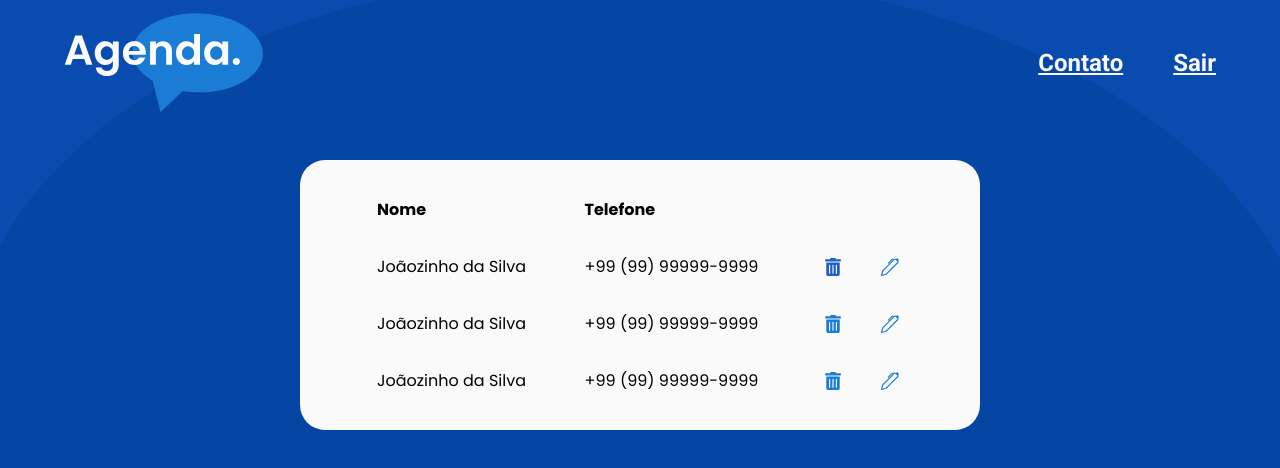
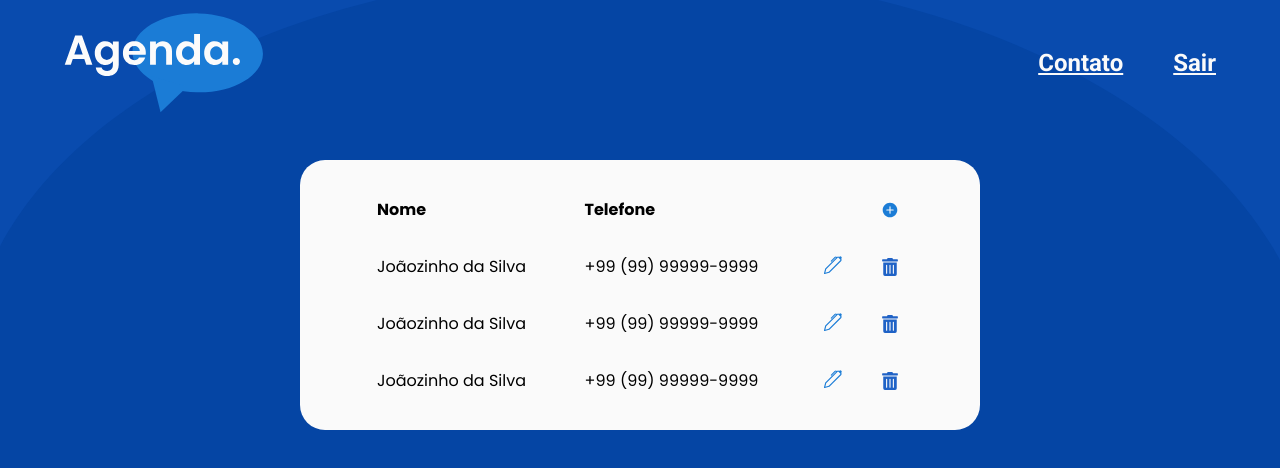
Before and after one commit to rodwendrel/projeto-agenda, a React (Create React App) app: page /contact/listcontact in a window 1280 px wide. Shown: the top 468 px of the page. Built offline with nearby package versions, Linux system fonts and the light colour scheme.

Commit message:
Invertendo Ordem dos Icons e Alterando Arquivo 'NoContact'

```diff
--- a/src/pages/Home/ListContact/ListContact.js
+++ b/src/pages/Home/ListContact/ListContact.js
@@ -3,6 +3,8 @@ import Nav from '../../../components/Nav/Nav';
 import './style.css';
 import {FaTrashAlt} from 'react-icons/fa';
 import {BsPen} from 'react-icons/bs';
+import {IoIosAddCircle} from 'react-icons/io';
+import {Link} from 'react-router-dom';
 
 function RegisterContact() {
     return (
@@ -18,12 +20,32 @@ function RegisterContact() {
                     <th>Nome</th>
                     <th>Telefone</th>
                     <th></th>
-                    <th></th>
+                    <th>
+                        <button className="add-button">
+                            <IoIosAddCircle
+                                size={18}
+                                color="#1B7CD6"
+                                background="fff"
+                            />
+                        </button>
+
+                    </th>
                 </tr>
 
                 <tr>
                     <td>Joãozinho da Silva</td>
                     <td>+99 (99) 99999-9999</td>
+                    <td>
+                        <button className="edit-button">
+                            <Link to="/contact/register">
+                                <BsPen
+                                    size={18}
+                                    color="#1B7CD6"
+                                    background="fff"
+                                />
+                            </Link>
+                        </button>
+                    </td>
                     <td>
                         <button className="delete-button">
                             <FaTrashAlt
@@ -33,12 +55,28 @@ function RegisterContact() {
                             />
                         </button>
                     </td>
+                </tr>
+
+                <tr>
+                    <td>Joãozinho da Silva</td>
+                    <td>+99 (99) 99999-9999</td>
                     <td>
                         <button className="edit-button">
+                            <Link to="/contact/register">
                                 <BsPen
                                     size={18}
                                     color="#1B7CD6"
                                     background="fff"
+                                />
+                            </Link>
+                        </button>
+                    </td>
+                    <td>
+                        <button className="delete-button">
+                            <FaTrashAlt
+                                size={18}
+                                color="#1F62C6"
+                                Background="#fff"
                             />
                         </button>
                     </td>
@@ -48,43 +86,22 @@ function RegisterContact() {
                     <td>Joãozinho da Silva</td>
                     <td>+99 (99) 99999-9999</td>
                     <td>
-                        <button className="delete-button">
-                            <FaTrashAlt
-                                size={18}
-                                color="#1B7CD6"
-                                Background="#fff"
-                            />
-                        </button>
-                    </td>
-                    <td>
                         <button className="edit-button">
+                            <Link to="/contact/register">
                                 <BsPen
                                     size={18}
                                     color="#1B7CD6"
                                     background="fff"
                                 />
+                            </Link>
                         </button>
                     </td>
-                </tr>
-
-                <tr>
-                    <td>Joãozinho da Silva</td>
-                    <td>+99 (99) 99999-9999</td>
                     <td>
                         <button className="delete-button">
                             <FaTrashAlt
                                 size={18}
-                                color="#1B7CD6"
+                                color="#1F62C6"
                                 Background="#fff"
-                            />
-                        </button>
-                    </td>
-                    <td>
-                        <button className="edit-button">
-                            <BsPen
-                                size={18}
-                                color="#1B7CD6"
-                                background="fff"
                             />
                         </button>
                     </td>
--- a/src/pages/Home/ListContact/style.css
+++ b/src/pages/Home/ListContact/style.css
@@ -17,17 +17,7 @@ th, td {
     width: auto;
 }
 
-.delete-button {
-    background-color: var(--white-color);   ;
-    border: none;
-    display: flex;
-    flex-direction: column;
-    width: 100%;
-    align-items: center;
-    cursor: pointer;
-}
-
-.edit-button {
+.add-button, .delete-button, .edit-button {
     background-color: var(--white-color);
     border: none;
     display: flex;
--- a/src/pages/Home/NoContact/NoContact.js
+++ b/src/pages/Home/NoContact/NoContact.js
@@ -1,6 +1,7 @@
 import Background from '../../../assets/SVG/Background';
 import Nav from '../../../components/Nav/Nav';
 import './style.css';
+import {Link} from 'react-router-dom';
 
 function RegisterContact() {
     return (
@@ -16,7 +17,7 @@ function RegisterContact() {
             </div>
 
             <div className="button-section" >
-                <button className="btn">ADICIONAR CONTATOS</button>
+                <Link className="btn" to="/contact/register">ADICIONAR CONTATOS</Link>
 
             </div>
         </div>
--- a/src/pages/Home/NoContact/style.css
+++ b/src/pages/Home/NoContact/style.css
@@ -36,6 +36,13 @@ body {
 }
 
 .btn {
+    color: black;
+    text-decoration: none;
+    background-color: var(--white-color);
+    text-align: center;
+    display: flex;
+    justify-content: center;
+    align-items: center;
     width: 480px;
     height: 40px;
     border: none;
```
Lines whose indentation alone changed are shown as unchanged.
